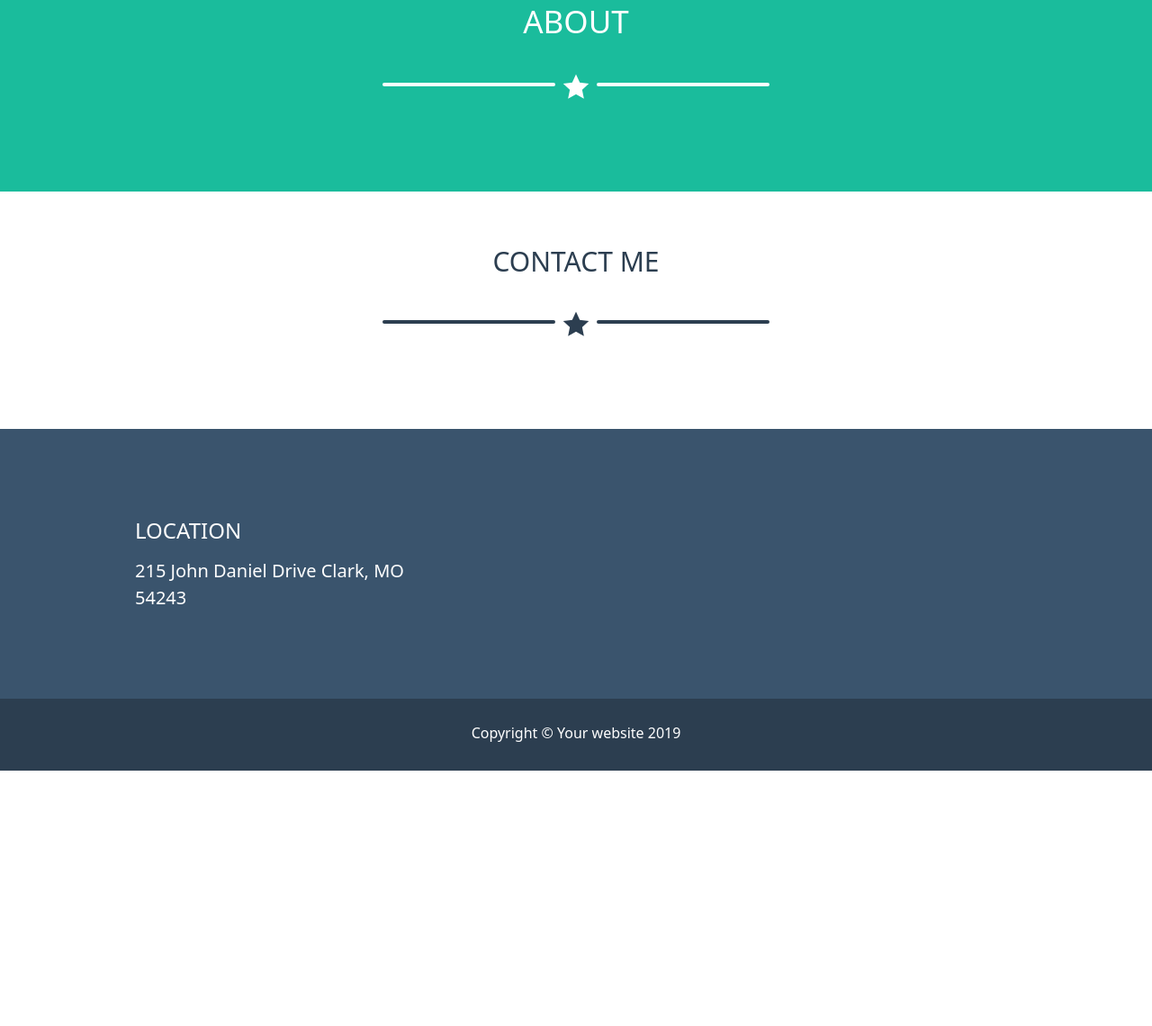
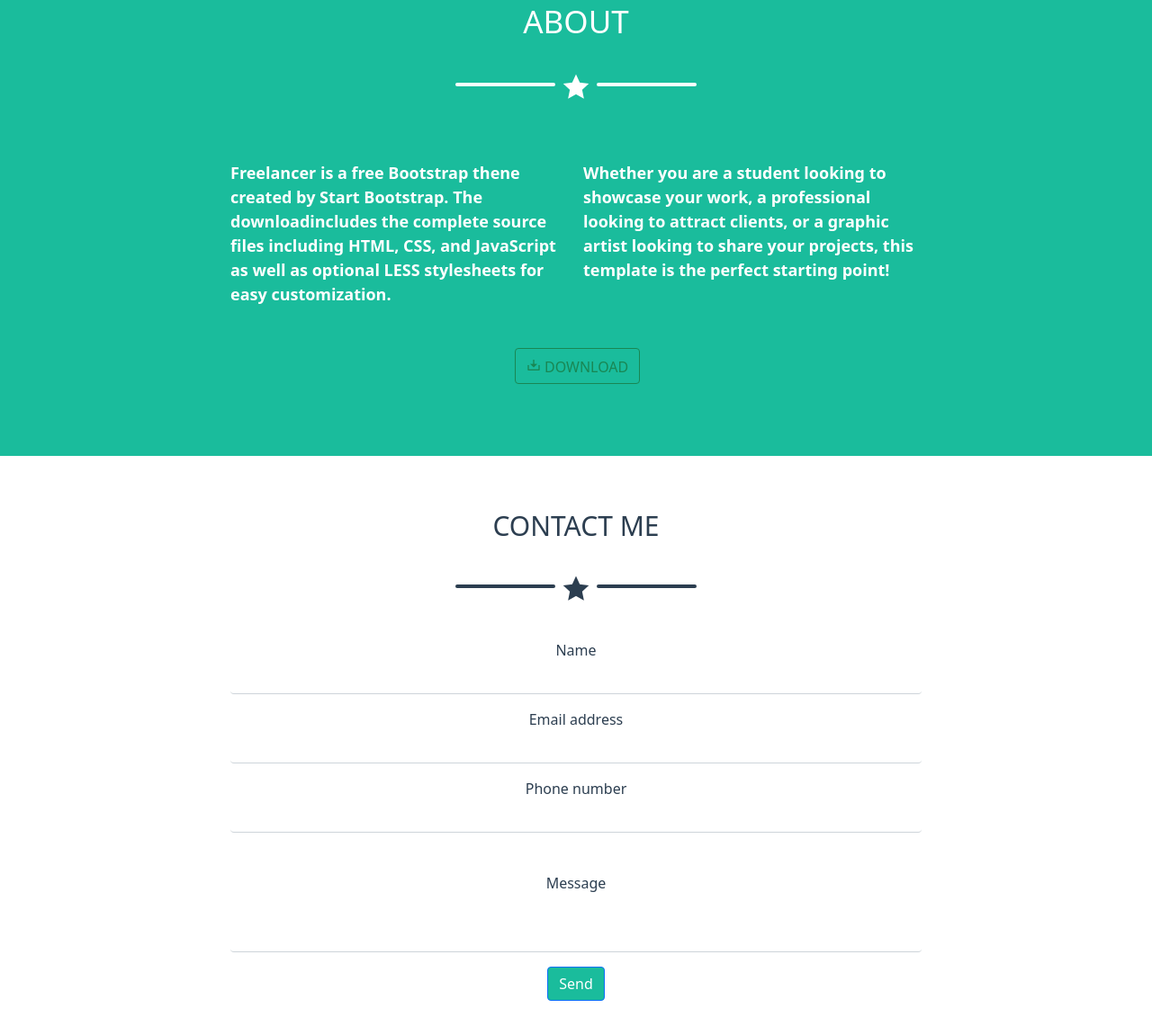
Before and after one commit to DomenicoLerose85/html-css-bootstrap-freelancer, a plain HTML site: page index.html in a window 1280 px wide. Shown: the part 1551-2692 px from the top of the page at 90% size. Before the commit the page ends 2408 px from the top, so only its background shows below. Drawn offline with nearby package versions, Linux system fonts and the light colour scheme.

Commit message:
about_&_contact_sections_done

```diff
--- a/index.html
+++ b/index.html
@@ -60,24 +60,64 @@
                 </div>
         </section>
         <section id="about">
+            <div class="cs-wrapper">
+                <div class="container-fluid">
                     <h2 class="text-center">ABOUT</h2>
                     <div class="cs-star-wrapper">
                         <i class="ri-star-fill"></i>
                     </div>
-
+                </div>
+                <div class="row g-3">
+                    <div class="col-12 col-md-6">
+                        </p>
+                        Freelancer is a free Bootstrap thene created by Start Bootstrap.
+                        The downloadincludes the complete source files including HTML, CSS, and JavaScript as well as
+                        optional LESS stylesheets for easy customization.
+                        <p>
+                    </div>
+                    <div class="col-12 col-md-6">
+                        </p>
+                        Whether you are a student looking to showcase your work,
+                        a professional looking to attract clients, or a graphic artist looking to share your projects,
+                        this template is the perfect starting point!
+                        <p>
+                    </div>
+                    <div class="download-button">
+                        <button type="button" class="btn btn-outline-success"><i class="ri-download-2-line"></i>     DOWNLOAD</button>
+                    </div>
+                </div>
+            </div>
         </section>
         <section id="contact">
+            <div class="cs-wrapper">
+                <div class="container-fluid">
                     <h2 class="text-center">CONTACT ME</h2>
                     <div class="cs-star-wrapper cs-dark">
                         <i class="ri-star-fill"></i>
                     </div>
+                </div>
+                <form>
+                    <div class="mb-3">
+                        <label for="exampleInputEmail1" class="form-label form_label">Name</label>
+                        <input type="name" class="form-control form_control" id="exampleInputEmail1" aria-describedby="emailHelp">
+                      </div>
+                    <div class="mb-3">
+                      <label for="exampleInputEmail1" class="form-label form_label">Email address</label>
+                      <input type="email" class="form-control form_control" id="exampleInputEmail1" aria-describedby="emailHelp">
+                    </div>
+                    <div class="mb-3">
+                      <label for="exampleInputPassword1" class="form-label form_label">Phone number</label>
+                      <input type="phonenumber" class="form-control form_control" id="exampleInputPassword1">
+                    </div>
+                    <div class="mb-3">
+                      <label class="form-check-label form_check_label" for="exampleCheck1">Message</label>
+                      <input type="message" class="form-control form_control" id="exampleInputPassword1">
+                    </div>
+                    <button type="send" class="btn btn-primary btn btn-primary_send">Send</button>
+                  </form>
+            </div>
 
         </section>
-        <!-- footer -->
-        <!-- /footer -->
-
-
-
     </main>
     <!-- /main -->
 
--- a/style.css
+++ b/style.css
@@ -90,6 +90,44 @@ p {
     font-size: 35px;
 }
 
+.cs-wrapper {
+    width: 60%;
+    margin: 0 auto;
+}
+
+.col-12.col-md-6, #about p{
+    font-weight: bold;
+    font-size: 18px;
+    text-align: left;
+}
+
+.download-button {
+    width: 80%;
+    color: white;
+    margin: 20px 80px;
+    text-align: center;
+}
+
+.form_label {
+    text-align: left;
+    line-height: 1px;
+}
+
+.form_control {
+    border-top: 0;
+    border-left: 0;
+    border-right: 0;
+}
+
+.form_check_label{
+    line-height: 80px;
+}
+
+.btn.btn-primary_send{
+    background-color: #1abc9c;
+}
+
+
 
 
 /* /main */
@@ -123,4 +161,6 @@ p {
     line-height: 77px;
 }
 
+
+
 /* /footer */
```
Lines whose indentation alone changed are shown as unchanged.
